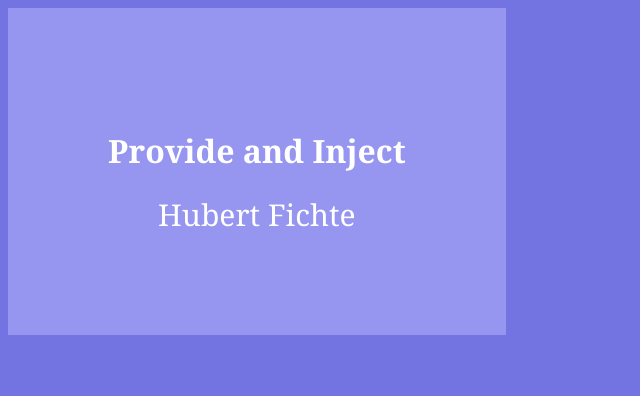
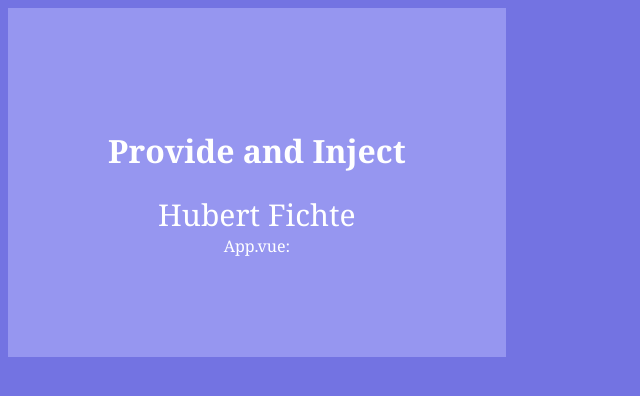
Before and after one commit to siggi-ai/Vue-Practice, a Vue app: page / in a window 1280 px wide. Shown: the top 396 px of the page, without its empty margins (0-640 px from the left). Built offline with nearby package versions, Linux system fonts and the light colour scheme.

Commit message:
app.vue no inject

```diff
--- a/src/App.vue
+++ b/src/App.vue
@@ -5,6 +5,7 @@
     </div>
 
     <Inject />
+    <div>App.vue: {{ userName }}</div>
   </div>
 </template>
 
```
